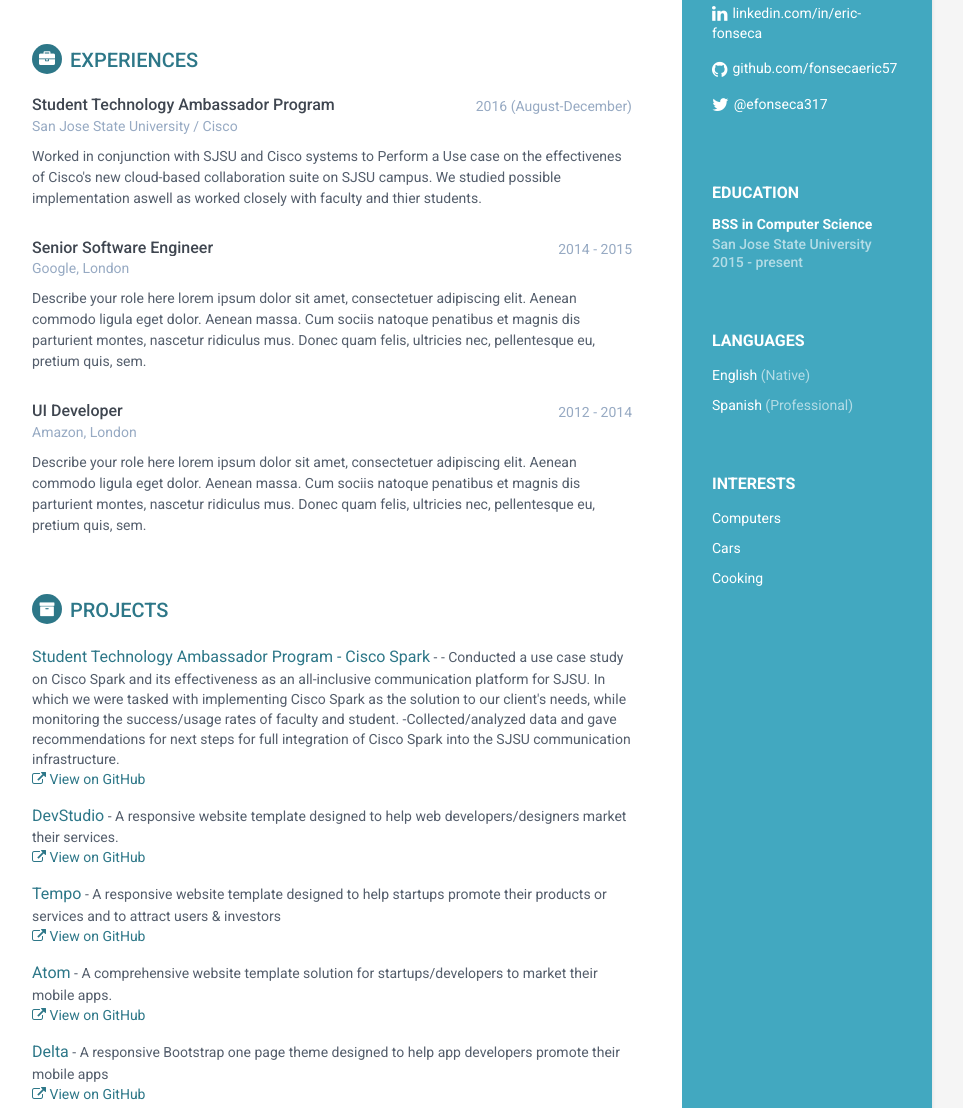
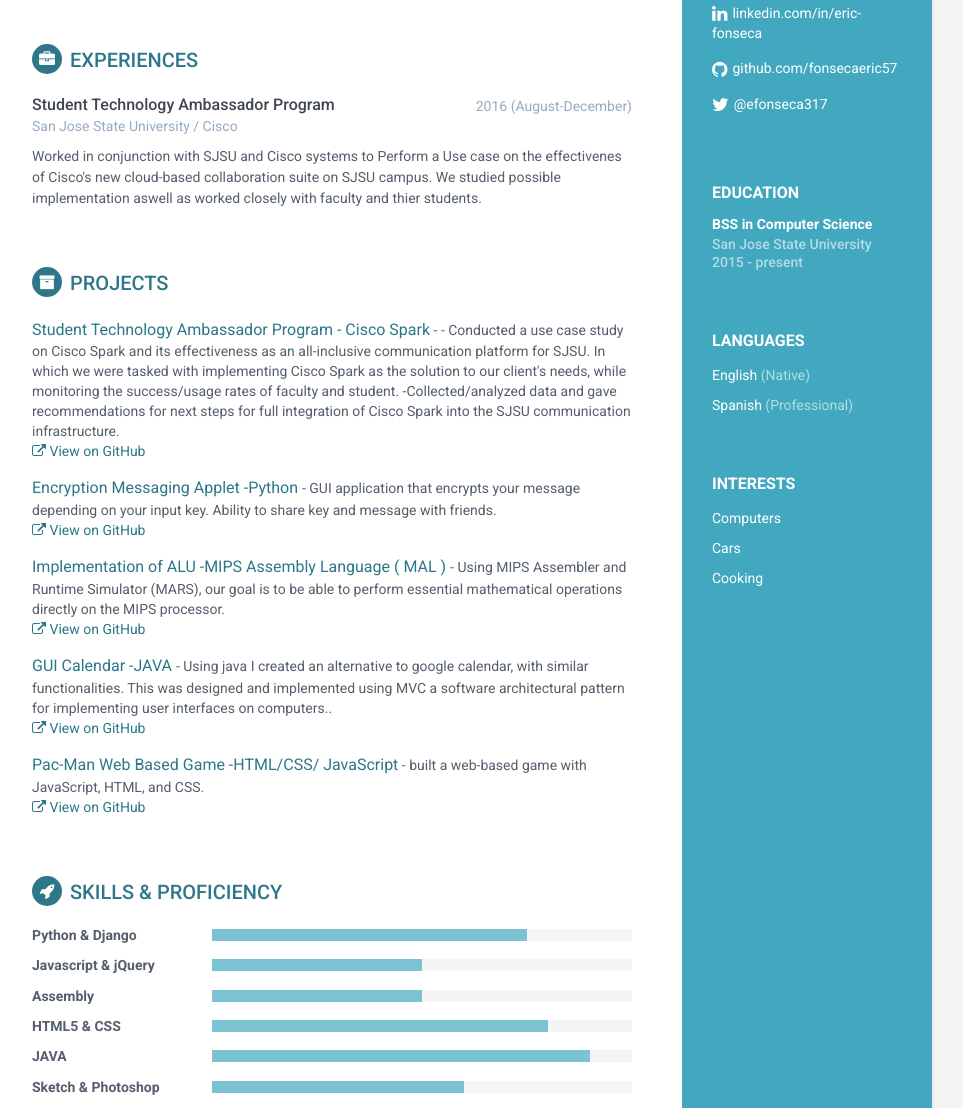
Before and after one commit to fonsecaeric57/LandingPage, a plain HTML site: page index.html in a window 1280 px wide. Shown: the part 469-1577 px from the top of the page, without its empty margins (188-1151 px from the left). Drawn offline with Linux system fonts and the light colour scheme.

Commit message:
Changed projects and expirence section

```diff
--- a/index.html
+++ b/index.html
@@ -107,33 +107,6 @@ My current academic endeavors to obtain my B.S in Computer Science are preparing
                     </div><!--//details-->
                 </div><!--//item-->
 
-                <div class="item">
-                    <div class="meta">
-                        <div class="upper-row">
-                            <h3 class="job-title">Senior Software Engineer</h3>
-                            <div class="time">2014 - 2015</div>
-                        </div><!--//upper-row-->
-                        <div class="company">Google, London</div>
-                    </div><!--//meta-->
-                    <div class="details">
-                        <p>Describe your role here lorem ipsum dolor sit amet, consectetuer adipiscing elit. Aenean commodo ligula eget dolor. Aenean massa. Cum sociis natoque penatibus et magnis dis parturient montes, nascetur ridiculus mus. Donec quam felis, ultricies nec, pellentesque eu, pretium quis, sem.</p>
-
-                    </div><!--//details-->
-                </div><!--//item-->
-
-                <div class="item">
-                    <div class="meta">
-                        <div class="upper-row">
-                            <h3 class="job-title">UI Developer</h3>
-                            <div class="time">2012 - 2014</div>
-                        </div><!--//upper-row-->
-                        <div class="company">Amazon, London</div>
-                    </div><!--//meta-->
-                    <div class="details">
-                        <p>Describe your role here lorem ipsum dolor sit amet, consectetuer adipiscing elit. Aenean commodo ligula eget dolor. Aenean massa. Cum sociis natoque penatibus et magnis dis parturient montes, nascetur ridiculus mus. Donec quam felis, ultricies nec, pellentesque eu, pretium quis, sem.</p>
-                    </div><!--//details-->
-                </div><!--//item-->
-
             </section><!--//section-->
 
             <section class="section projects-section">
@@ -144,23 +117,24 @@ My current academic endeavors to obtain my B.S in Computer Science are preparing
                     <p><a class="more-link" href="https://github.com/fonsecaeric57" target="_blank"><i class="fa fa-external-link"></i> View on GitHub</a></p>
                 </div><!--//item-->
                 <div class="item">
-                    <span class="project-title"><a href="#" target="_blank">DevStudio</a></span> -
-                    <span class="project-tagline">A responsive website template designed to help web developers/designers market their services. </span>
+                    <span class="project-title"><a href="#" target="_blank">Encryption Messaging Applet  -Python </a></span> -
+                    <span class="project-tagline">GUI application that encrypts your message depending on your input key. Ability to share key and message with friends. </span>
                     <p><a class="more-link" href="https://github.com/fonsecaeric57" target="_blank"><i class="fa fa-external-link"></i> View on GitHub</a></p>
 
                 </div><!--//item-->
                 <div class="item">
-                    <span class="project-title"><a href="#" target="_blank">Tempo</a></span> - <span class="project-tagline">A responsive website template designed to help startups promote their products or services and to attract users &amp; investors</span>
+                    <span class="project-title"><a href="#" target="_blank">Implementation of ALU  -MIPS Assembly Language ( MAL )
+                    </a></span> - <span class="project-tagline"> Using MIPS Assembler and Runtime Simulator (MARS), our goal is to be able to perform essential mathematical operations directly on the MIPS processor.</span>
                     <p><a class="more-link" href="https://github.com/fonsecaeric57" target="_blank"><i class="fa fa-external-link"></i> View on GitHub</a></p>
 
                 </div><!--//item-->
                 <div class="item">
-                    <span class="project-title"><a href="hhttp://themes.3rdwavemedia.com/website-templates/responsive-bootstrap-theme-mobile-apps-atom/" target="_blank">Atom</a></span> - <span class="project-tagline">A comprehensive website template solution for startups/developers to market their mobile apps. </span>
+                    <span class="project-title"><a href="#" target="_blank">GUI Calendar   -JAVA </a></span> - <span class="project-tagline">Using java I created an alternative to google calendar, with similar functionalities. This was designed and implemented using MVC  a software architectural pattern for implementing user interfaces on computers.. </span>
                     <p><a class="more-link" href="https://github.com/fonsecaeric57" target="_blank"><i class="fa fa-external-link"></i> View on GitHub</a></p>
 
                 </div><!--//item-->
                 <div class="item">
-                    <span class="project-title"><a href="http://themes.3rdwavemedia.com/website-templates/responsive-bootstrap-theme-for-mobile-apps-delta/" target="_blank">Delta</a></span> - <span class="project-tagline">A responsive Bootstrap one page theme designed to help app developers promote their mobile apps</span>
+                    <span class="project-title"><a href="#" target="_blank">Pac-Man Web Based Game   -HTML/CSS/ JavaScript</a></span> - <span class="project-tagline">built a web-based game with JavaScript, HTML, and CSS.</span>
                     <p><a class="more-link" href="https://github.com/fonsecaeric57" target="_blank"><i class="fa fa-external-link"></i> View on GitHub</a></p>
 
                 </div><!--//item-->
```
